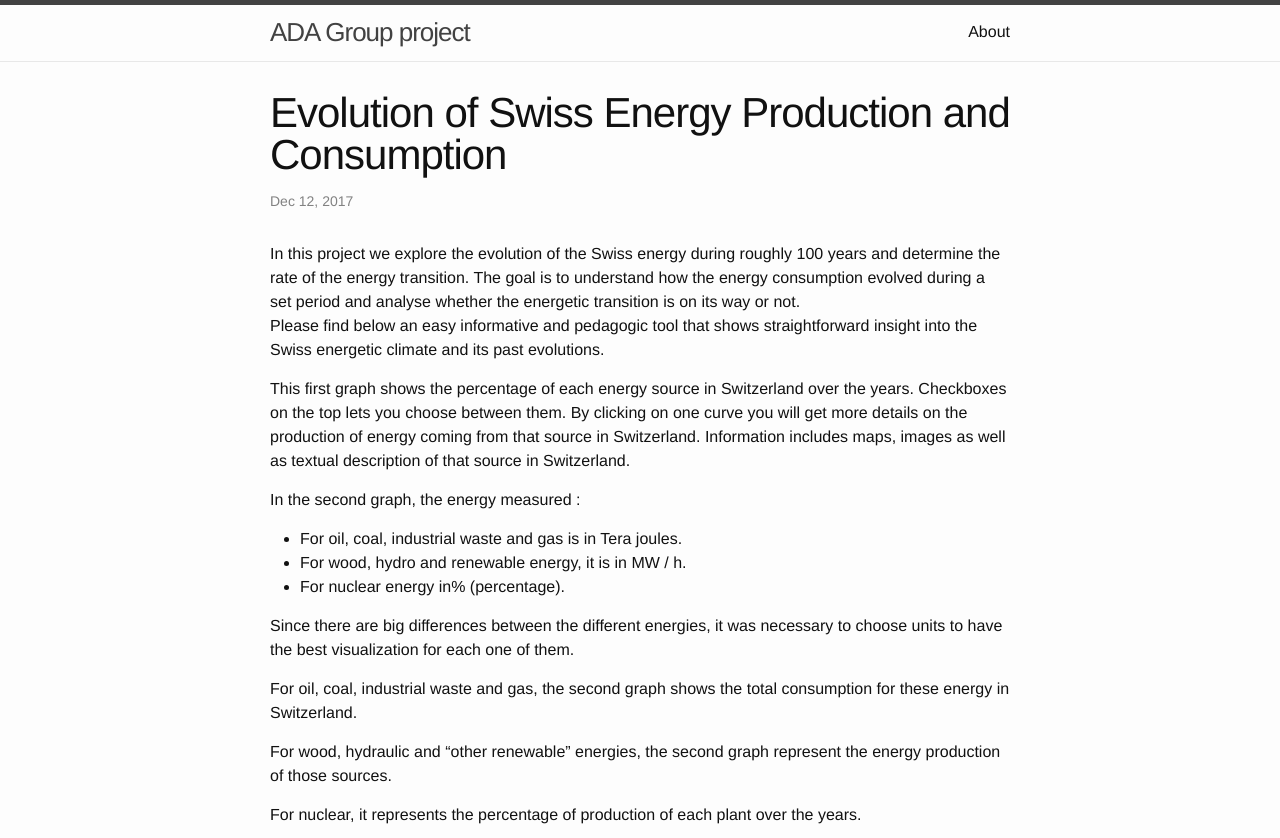
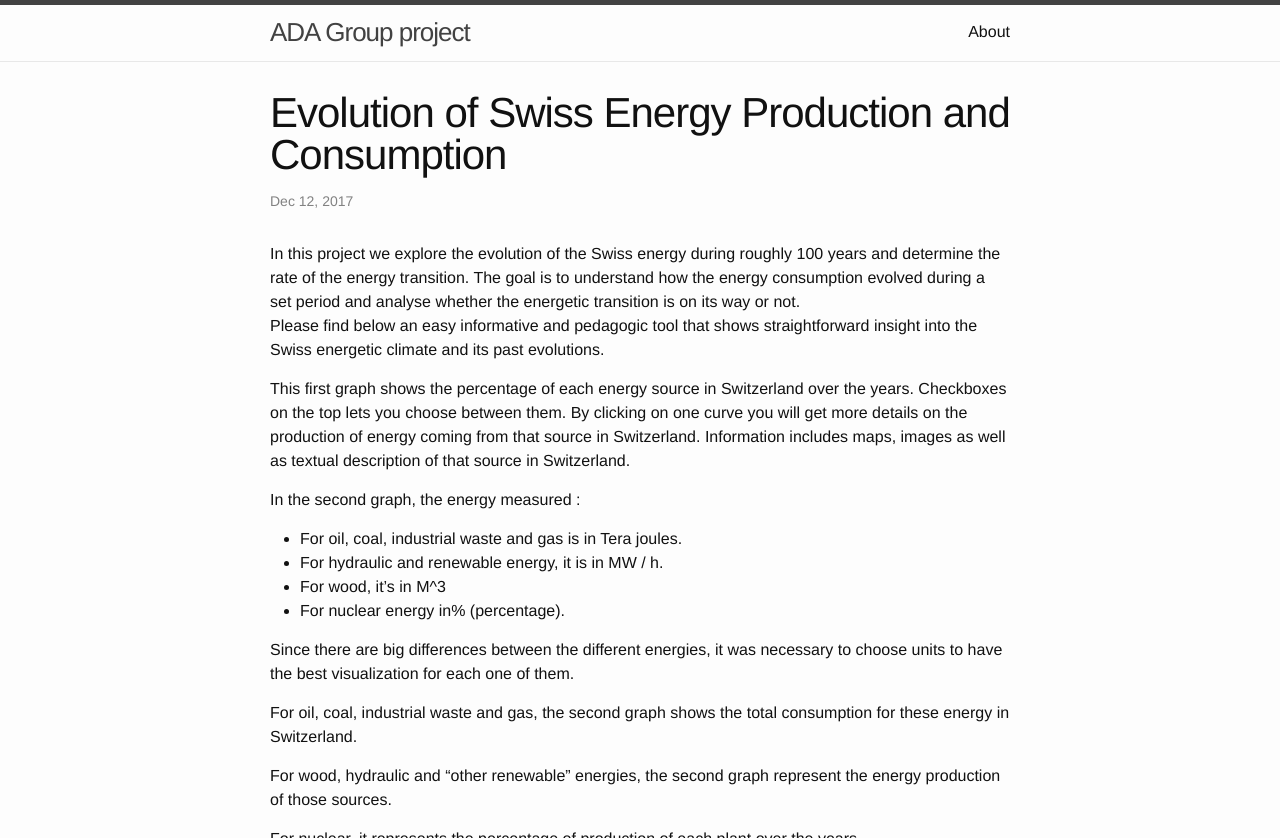
Before and after one commit to charlesthiebaut/charlesthiebaut.github.io, a Jekyll site: the page built from _posts/2017-12-12-ADA_Project.markdown, in a window 1280 px wide and 900 px high, cut to the strip 0-838 px from the top of the window. Built offline with Jekyll 4.4.1, drawn with Linux system fonts in a browser that asks for light colours.

Commit message:
change unit wood

```diff
--- a/_posts/2017-12-12-ADA_Project.markdown
+++ b/_posts/2017-12-12-ADA_Project.markdown
@@ -11,7 +11,8 @@ This first graph shows the percentage of each energy source in Switzerland over
 In the second graph, the energy measured :
 
 - For oil, coal, industrial waste and gas is in Tera joules.
-- For wood, hydro and renewable energy, it is in MW / h.
+- For hydraulic and renewable energy, it is in MW / h.
+- For wood, it's in M^3
 - For nuclear energy in% (percentage).
 
 Since there are big differences between the different energies, it was necessary to choose units to have the best visualization for each one of them.
```
Also changed, not shown: 1 other file.
